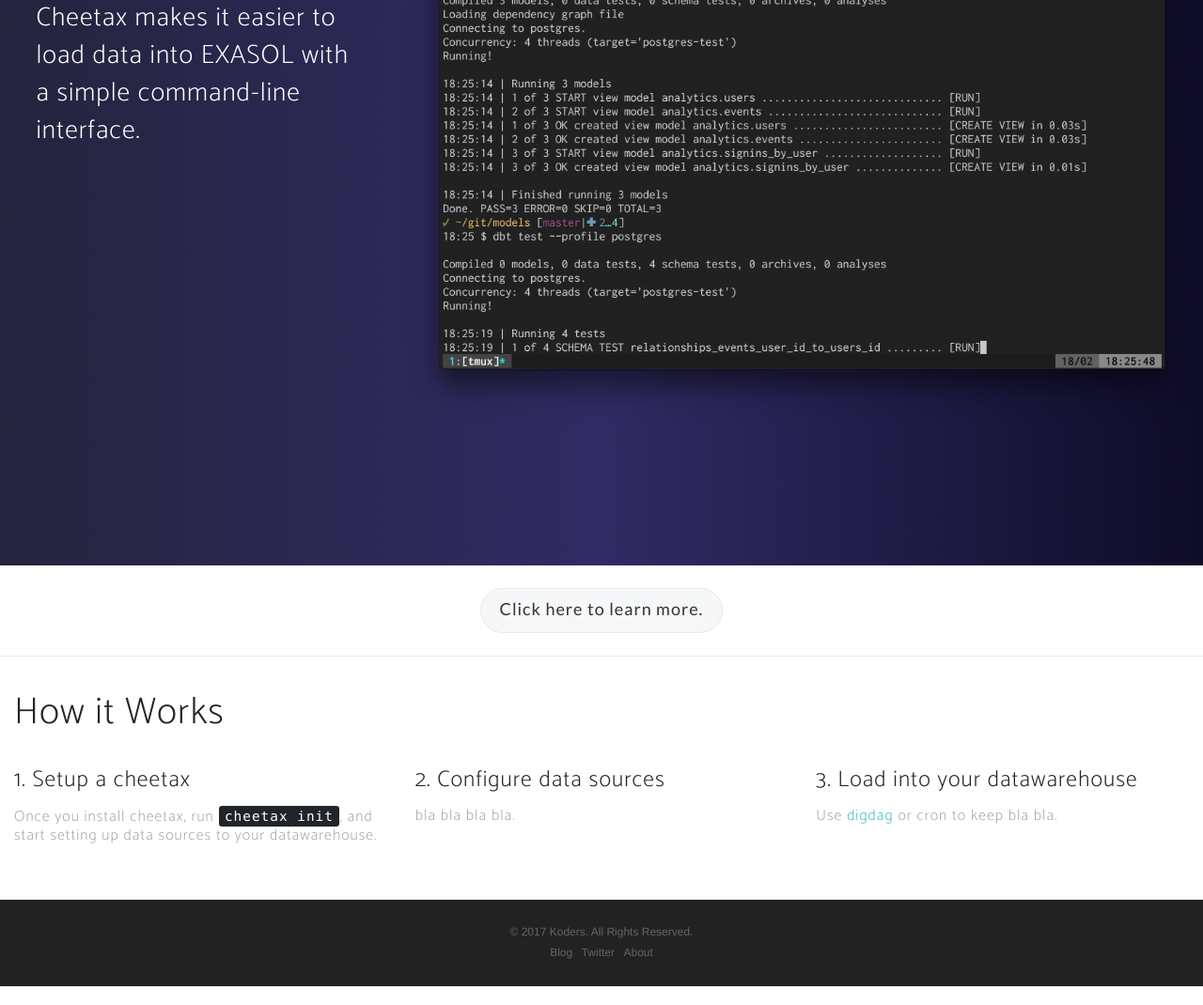
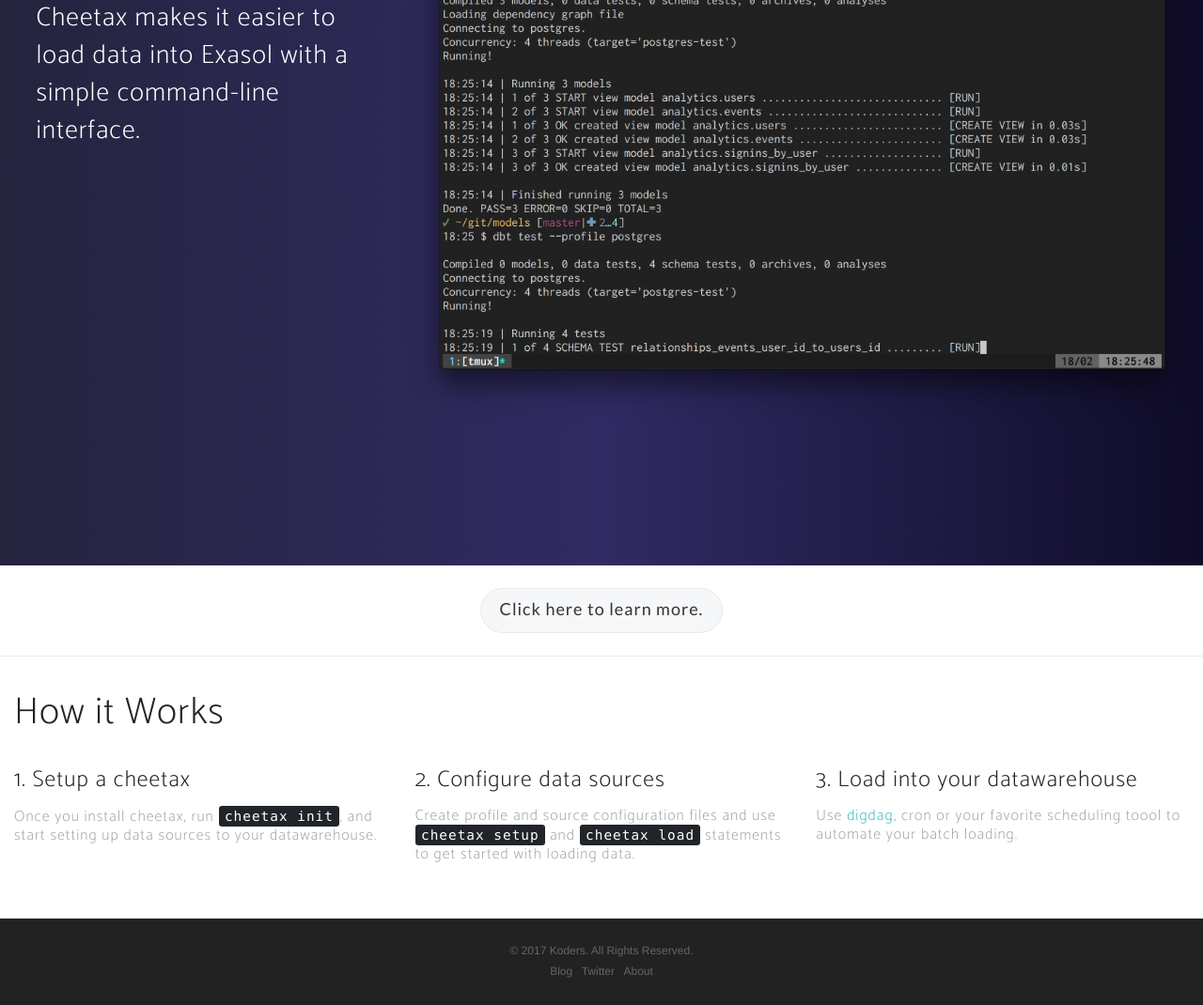
Before and after one commit to Fredehagelund92/getcheetax.com, a website: page index.html in a window 1280 px wide. Shown: the part 198-1268 px from the top of the page at 94% size. Drawn offline with Linux system fonts and the light colour scheme; a web font is replaced by a local one.

Commit message:
Add info

```diff
--- a/index.html
+++ b/index.html
@@ -50,7 +50,7 @@
               </h1>
               <h3 style="font-size:22px; margin-top:20px;">
                 Cheetax makes it easier to load
-                data into EXASOL with
+                data into Exasol with
                 a simple command-line interface.
               </h3>
           </div>
@@ -98,7 +98,8 @@
             2. Configure data sources
           </h1>
           <h6 class="text-light" style="line-height: 20px;">
-            bla bla bla bla.
+            Create profile and source configuration files and use <kbd>cheetax setup</kbd> and <kbd>cheetax load</kbd>
+            statements to get started with loading data.
           </h6>
           <br>
         </div>
@@ -108,8 +109,8 @@
             3. Load into your datawarehouse
           </h1>
           <h6 class="text-light" style="line-height: 20px;">
-            Use <a href="http://www.digdag.io" style="color:#40bdb7">digdag</a> or cron
-            to keep bla bla.
+            Use <a href="http://www.digdag.io" style="color:#40bdb7">digdag</a>, cron
+            or your favorite scheduling toool to automate your batch loading.
           </h6>
           <br>
         </div>
```
